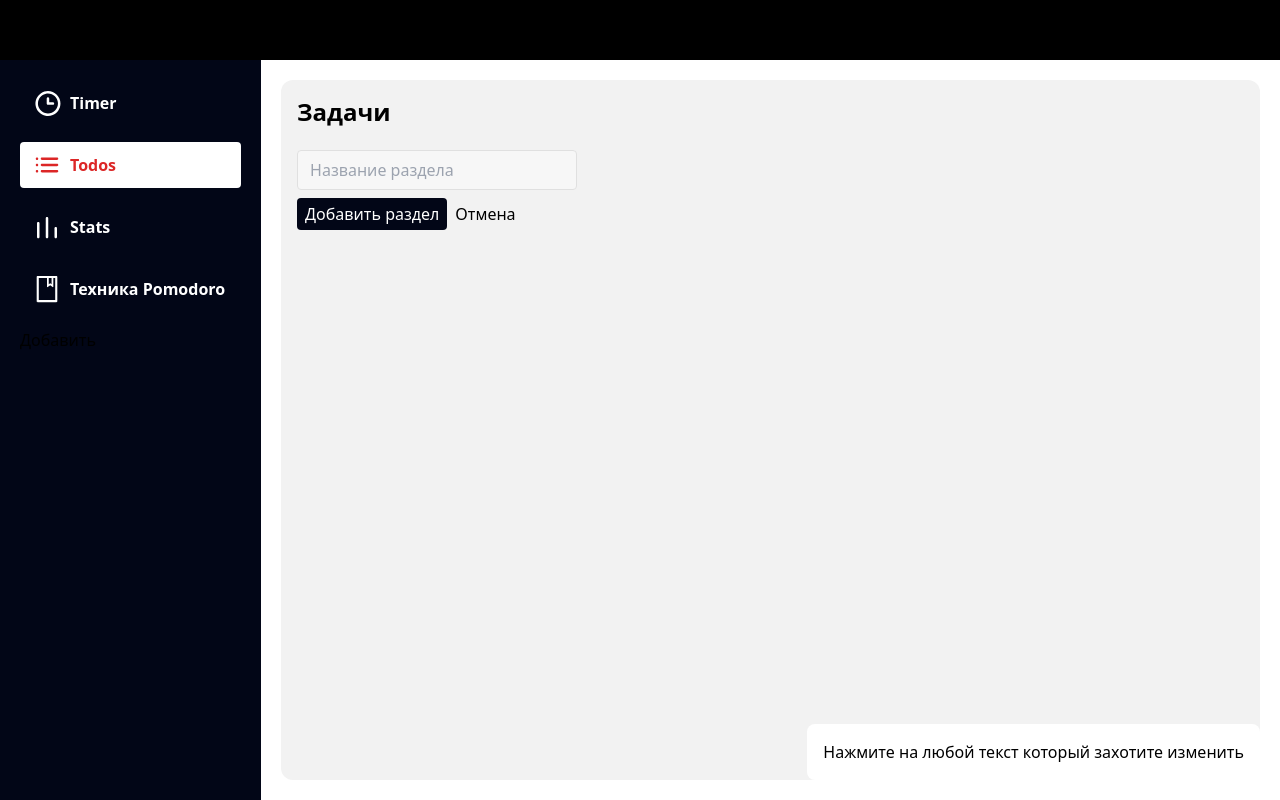
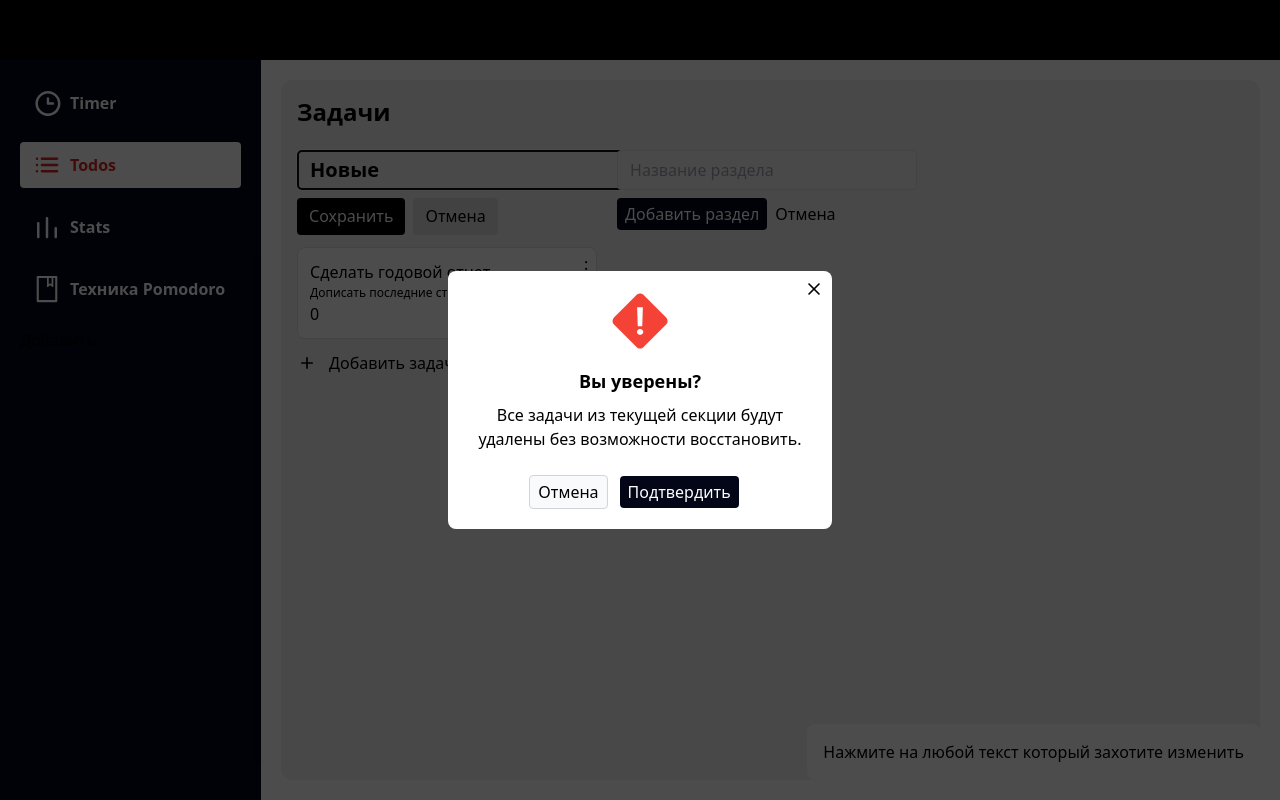
Before and after one commit to pqvel/best-pomodoro-app-with-dashboard, a React (Vite) app: page /todos in a window 1280 px wide. Both pictures are taken after a click on the button 565 px from the left and 169 px from the top of the page. Built offline with nearby package versions, Linux system fonts and the light colour scheme.

Commit message:
add delete section popup

```diff
--- a/src/components/dashboard/section/Section.tsx
+++ b/src/components/dashboard/section/Section.tsx
@@ -1,8 +1,9 @@
-import { FC } from "react";
+import { FC, useState } from "react";
 import SwitchTextInput from "../../switchTextInput/SwitchTextInput";
 import Todo from "../todo/Todo";
 import AddTodo from "../AddTodo";
-import Svg from "../../ui/Svg";
+import ConfirmPopup from "../../popups/ConfirmPopup";
+import { Svg, Button } from "../../ui";
 import { useAppDispatch } from "../../../core/redux/app/hooks";
 import {
   SectionType,
@@ -19,6 +20,11 @@ type SectionProps = {
 
 const Section: FC<SectionProps> = ({ section, dashboardId }) => {
   const dispatch = useAppDispatch();
+  const [isOpenDeletePopup, setOpenDeletePopup] = useState<boolean>(false);
+
+  const deleteSectionHandler = () => {
+    dispatch(deleteSection({ dashboardId, sectionId: section.id }));
+  };
 
   return (
     <>
@@ -41,13 +47,12 @@ const Section: FC<SectionProps> = ({ section, dashboardId }) => {
               {section.title}
             </h3>
             <span onClick={(e) => e.stopPropagation()}>2</span>
-            <button
-              onClick={() =>
-                dispatch(deleteSection({ dashboardId, sectionId: section.id }))
-              }
+            <Button
+              theme="transparent"
+              onClick={() => setOpenDeletePopup(true)}
             >
               <Svg width={24} height={24} iconId="icon-trash" />
-            </button>
+            </Button>
           </div>
         </SwitchTextInput>
         {section.todos.map((todo) => (
@@ -55,6 +60,15 @@ const Section: FC<SectionProps> = ({ section, dashboardId }) => {
         ))}
         <AddTodo dashboardId={dashboardId} sectionId={section.id} />
       </div>
+      {isOpenDeletePopup && (
+        <ConfirmPopup
+          title="Вы уверены?"
+          descr="Все задачи из текущей секции будут удалены без возможности восстановить."
+          iconId="icon-alert"
+          confirmHandler={deleteSectionHandler}
+          closeHandler={() => setOpenDeletePopup(false)}
+        />
+      )}
     </>
   );
 };
--- /dev/null
+++ b/src/components/popups/ConfirmPopup.tsx
@@ -0,0 +1,38 @@
+import { FC } from "react";
+import { Popup, Button, Svg } from "../ui/";
+
+type Props = {
+  title: string;
+  descr: string;
+  iconId: string;
+  confirmHandler: () => void;
+  closeHandler: () => void;
+};
+
+const ConfirmPopup: FC<Props> = ({
+  title,
+  descr,
+  iconId,
+  confirmHandler,
+  closeHandler,
+}) => (
+  <Popup
+    className="flex items-center flex-col text-center"
+    closePopup={closeHandler}
+    size="small"
+  >
+    <Svg className="mb-4" iconId={iconId} width={60} height={60} />
+    <div className="text-lg font-semibold mb-2">{title}</div>
+    <div className="mb-6">{descr}</div>
+    <div className="flex items-center justify-center w-full">
+      <Button className="px-2 py-1 mr-3" onClick={closeHandler} theme="white">
+        Отмена
+      </Button>
+      <Button className="px-2 py-1 mr-3" onClick={confirmHandler} theme="black">
+        Подтвердить
+      </Button>
+    </div>
+  </Popup>
+);
+
+export default ConfirmPopup;
--- a/src/components/popups/confirm/ConfirmPopup.tsx
+++ /dev/null
@@ -1,22 +0,0 @@
-import  { FC } from 'react'
-
-type Props = {
-    confirmHandler: () => void
-}
-
-const ConfirmPopup: FC<Props> = ({confirmHandler}) => (
-    <>
-        <div></div>
-        <div>
-            <h4></h4>
-            <p></p>
-            <div>
-                <button onClick={confirmHandler}>Подтвердить</button>
-                <button>Отмена</button>
-            </div>
-        </div>
-    </>
-)
-
-
-export default ConfirmPopup
--- a/src/components/ui/Popup.tsx
+++ b/src/components/ui/Popup.tsx
@@ -2,26 +2,25 @@ import { FC } from "react";
 import { createPortal } from "react-dom";
 import Svg from "./Svg";
 
-export const enum PopupType {
-  large = "max-w-5xl ",
-  medium = "max-w-3xl",
-  small = "max-w-sm",
-}
+const popupSizes = {
+  small: "max-w-sm",
+  medium: "max-w-3xl",
+  large: "max-w-5xl ",
+};
+
 type Props = {
-  isOpen: boolean;
   children: string | JSX.Element | JSX.Element[];
+  size?: "small" | "medium" | "large";
+  className?: string;
   closePopup?: () => void;
-  type?: PopupType;
 };
 
 const Popup: FC<Props> = ({
-  isOpen,
   children,
+  size = popupSizes.medium,
+  className,
   closePopup,
-  type = PopupType.medium,
 }) => {
-  if (!isOpen) return null;
-
   return createPortal(
     <>
       <div
@@ -29,7 +28,7 @@ const Popup: FC<Props> = ({
         onClick={closePopup}
       />
       <div
-        className={`fixed top-1/2 left-1/2 -translate-y-1/2 -translate-x-1/2 w-[calc(100%-32px)] bg-white p-5 rounded-lg z-10 ${type}`}
+        className={`fixed top-1/2 left-1/2 -translate-y-1/2 -translate-x-1/2 w-[calc(100%-32px)] bg-white p-5 rounded-lg z-10 ${popupSizes[size]} ${className}`}
       >
         {closePopup && (
           <button
--- a/src/components/ui/index.ts
+++ b/src/components/ui/index.ts
@@ -1,4 +1,5 @@
 import Button from "./Button";
 import Svg from "./Svg";
+import Popup from "./Popup";
 
-export { Button, Svg };
+export { Button, Svg, Popup };
```
Also changed, not shown: src/assets/img/icons.svg.
